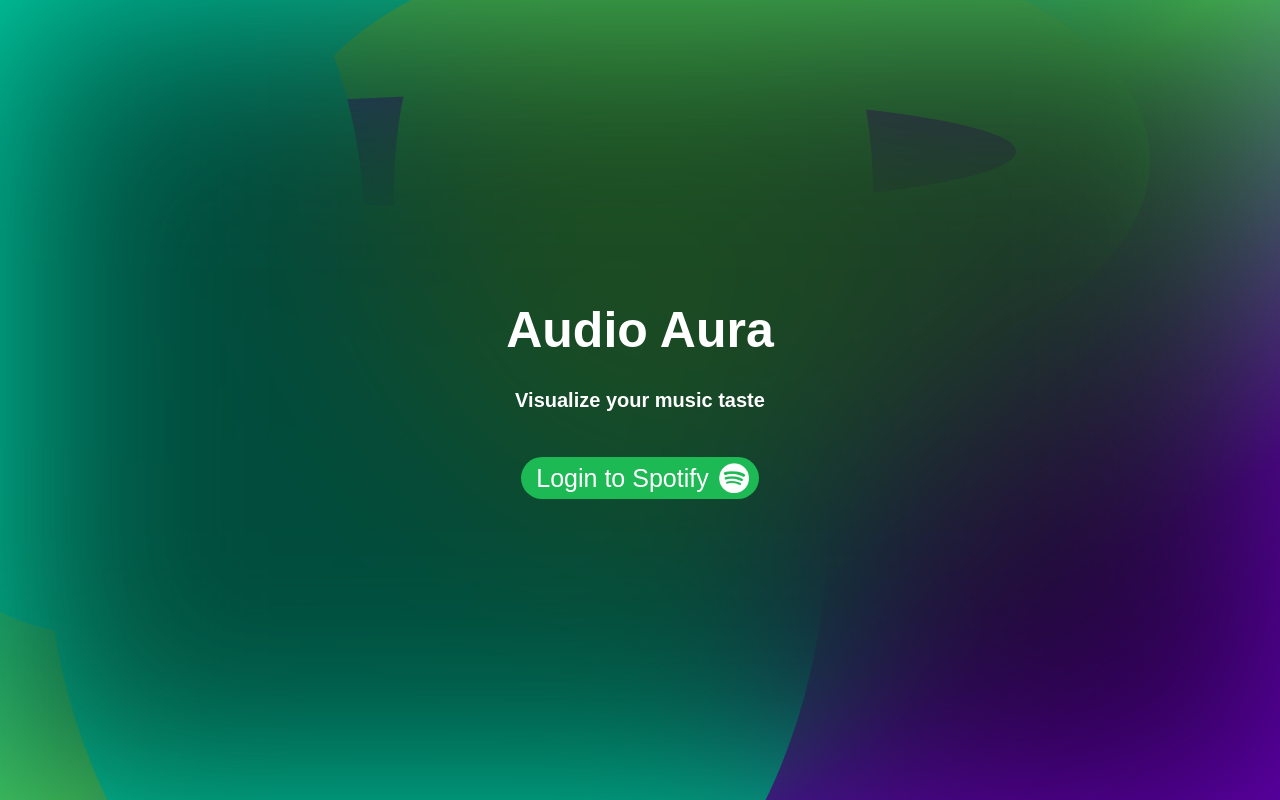
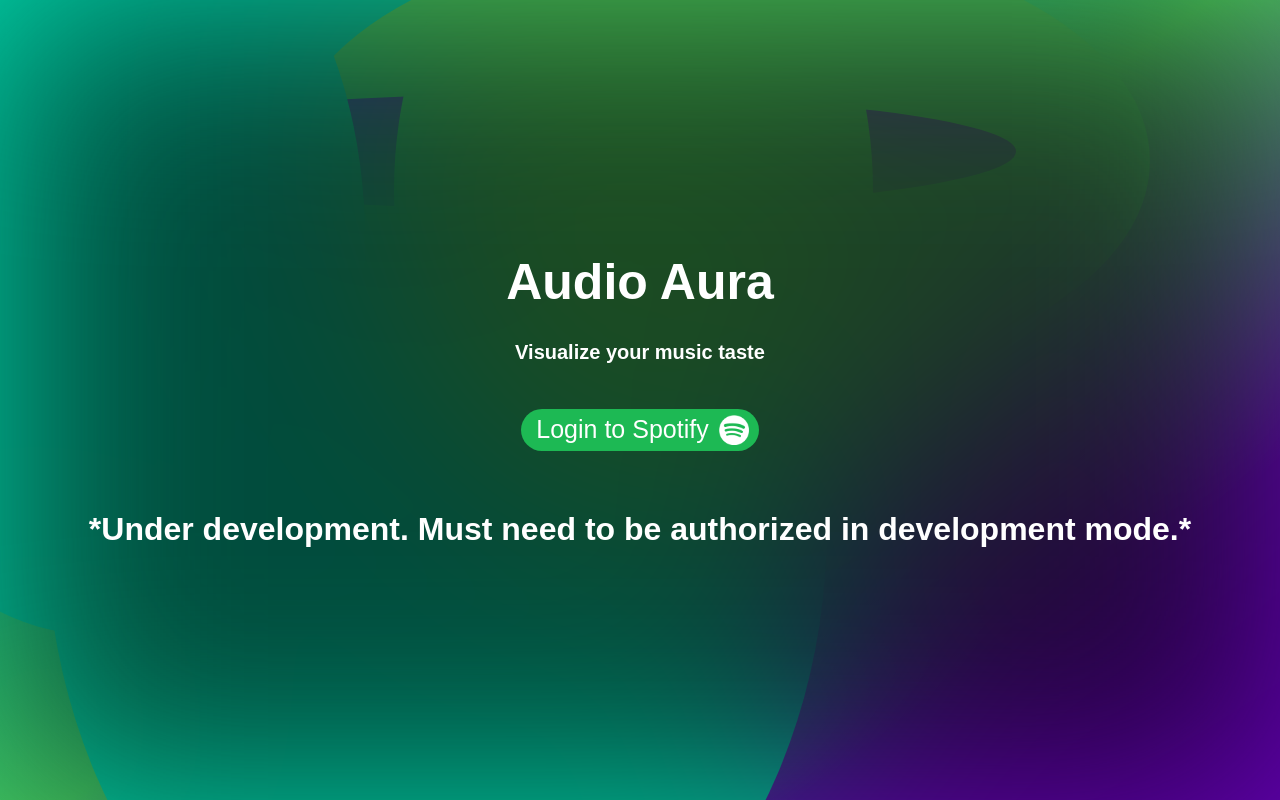
Before and after one commit to ImJunny/audio-aura-v1, a React (Create React App) app in the folder client/: page / in a window 1280 px wide. Built offline with nearby package versions, Linux system fonts and the light colour scheme; no server answers.

Commit message:
warning-labels

```diff
--- a/client/src/pages/Login.js
+++ b/client/src/pages/Login.js
@@ -32,6 +32,9 @@
           Login to Spotify
           <img className={styles["login-logo"]} src={img} />
         </button>
+        <h1>
+          *Under development. Must need to be authorized in development mode.*
+        </h1>
       </div>
     </div>
   );
--- a/client/src/styles/login.module.css
+++ b/client/src/styles/login.module.css
@@ -28,6 +28,7 @@
   justify-content: center;
   align-items: center;
   padding: 6px 10px 6px 15px;
+  margin-bottom: 60px;
 }
 
 #login-button:hover {
```
Also changed, not shown: 11 other files (tests, documents, lock files or other folders).
